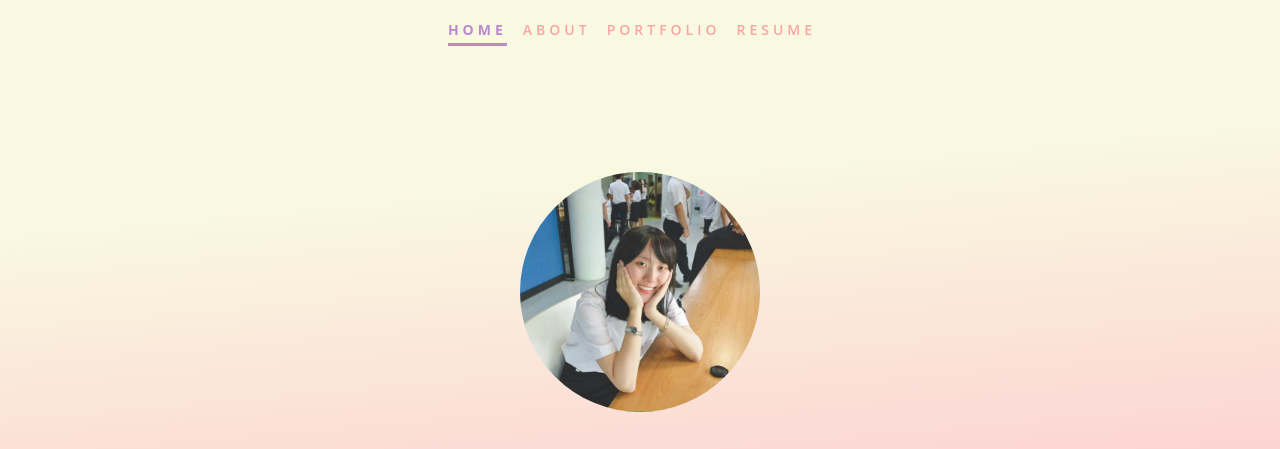
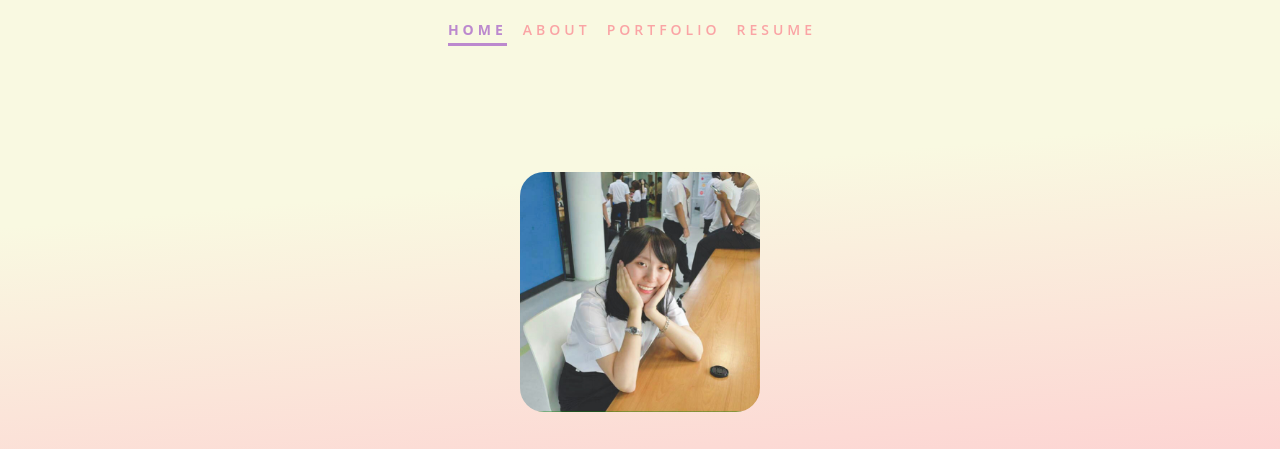
Before and after one commit to chalobonDen/chalobonden.github.io, a Gatsby site: page / in a window 1280 px wide. Shown: the top 449 px of the page. Built offline with nearby package versions, Linux system fonts and the light colour scheme; Gatsby itself is replaced by a stand-in of ours.

Commit message:
fix profile pic to rounded-3xl

```diff
--- a/src/pages/index.js
+++ b/src/pages/index.js
@@ -14,7 +14,7 @@ const IndexPage = () => {
             src="../images/profile1.jpg"
             alt="A profile"
             placeholder="blurred"
-            className="block mx-auto w-60 h-60 rounded-bl-full rounded-br-full rounded-tr-full rounded-tl-full mb-10 mt-10"
+            className="block mx-auto w-60 h-60 rounded-3xl mb-10 mt-10"
           />
           <ReactTypingEffect
             text={['I am Chalobon', 'I am a Front-End Developer']}
```
